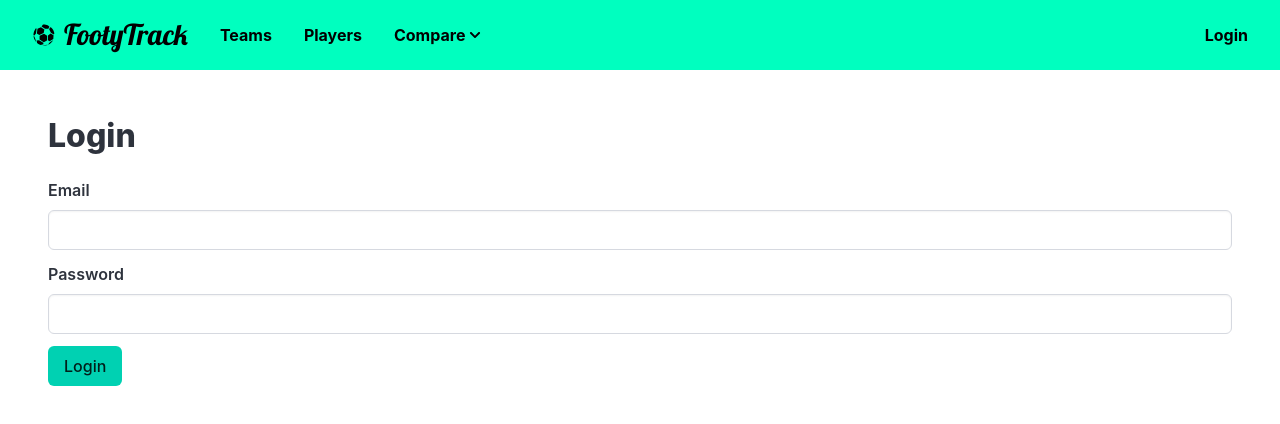
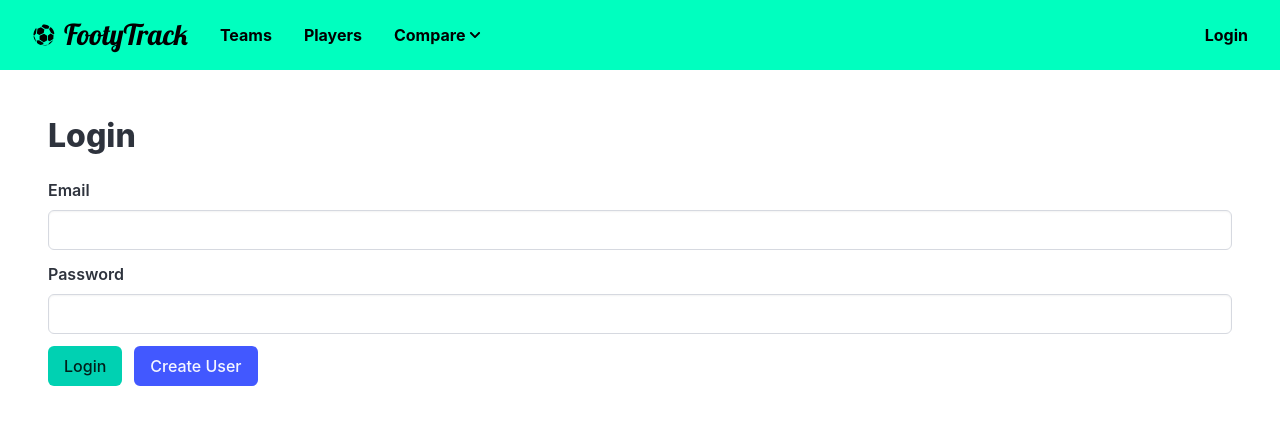
Before and after one commit to FootyTrack/CSCI2040, a React (Vite) app in the folder footytrack3/: page /login in a window 1280 px wide. Shown: the top 424 px of the page. Built offline with nearby package versions, Linux system fonts and the light colour scheme.

Commit message:
Login fixed, does not redirect to create user page

```diff
--- a/footytrack3/src/components/NavBar.jsx
+++ b/footytrack3/src/components/NavBar.jsx
@@ -190,17 +190,6 @@ const Navbar = () => {
             Favorites
           </Link>
 
-          {/* Logged In Status */}
-          <span
-            style={{
-              color: "#000",
-              fontSize: "1rem",
-              fontWeight: "bold",
-            }}
-          >
-            Logged In
-          </span>
-
           {/* Logout Button */}
           <button
             onClick={logout}
--- a/footytrack3/src/pages/Login.jsx
+++ b/footytrack3/src/pages/Login.jsx
@@ -6,16 +6,18 @@ import useAuthStore from "../stores/authStore";
 const Login = () => {
   const [email, setEmail] = useState("");
   const [password, setPassword] = useState("");
+  const [error, setError] = useState(""); // State to store error message
   const login = useAuthStore((state) => state.login);
   const navigate = useNavigate(); // Initialize useNavigate
 
   const handleSubmit = async (e) => {
     e.preventDefault();
+    setError(""); // Clear previous errors
     const success = await login(email, password);
-    if (success) {
-      navigate("/"); // Redirect to the home page on success
+    if (!success) {
+      setError("Incorrect email or password, or account does not exist.");
     } else {
-      navigate("/Create-user"); // Redirect to the create user page on failure
+      navigate("/"); // Redirect to home page if login is successful
     }
   };
 
@@ -31,7 +33,17 @@ const Login = () => {
           <label className="label">Password</label>
           <input className="input" type="password" value={password} onChange={(e) => setPassword(e.target.value)} required />
         </div>
-        <button className="button is-primary">Login</button>
+        {error && <p className="has-text-danger">{error}</p>} {/* Display error message */}
+        <div className="buttons">
+          <button className="button is-primary">Login</button>
+          <button
+            className="button is-link"
+            type="button"
+            onClick={() => navigate("/create-user")}
+          >
+            Create User
+          </button>
+        </div>
       </form>
     </section>
   );
```
